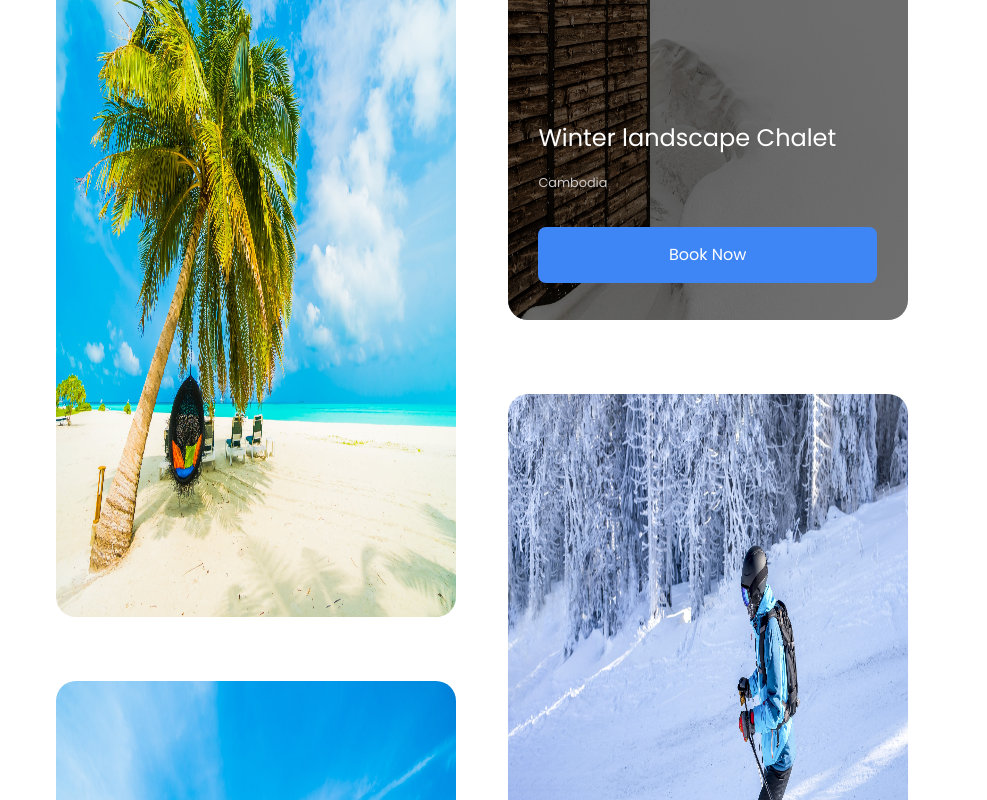
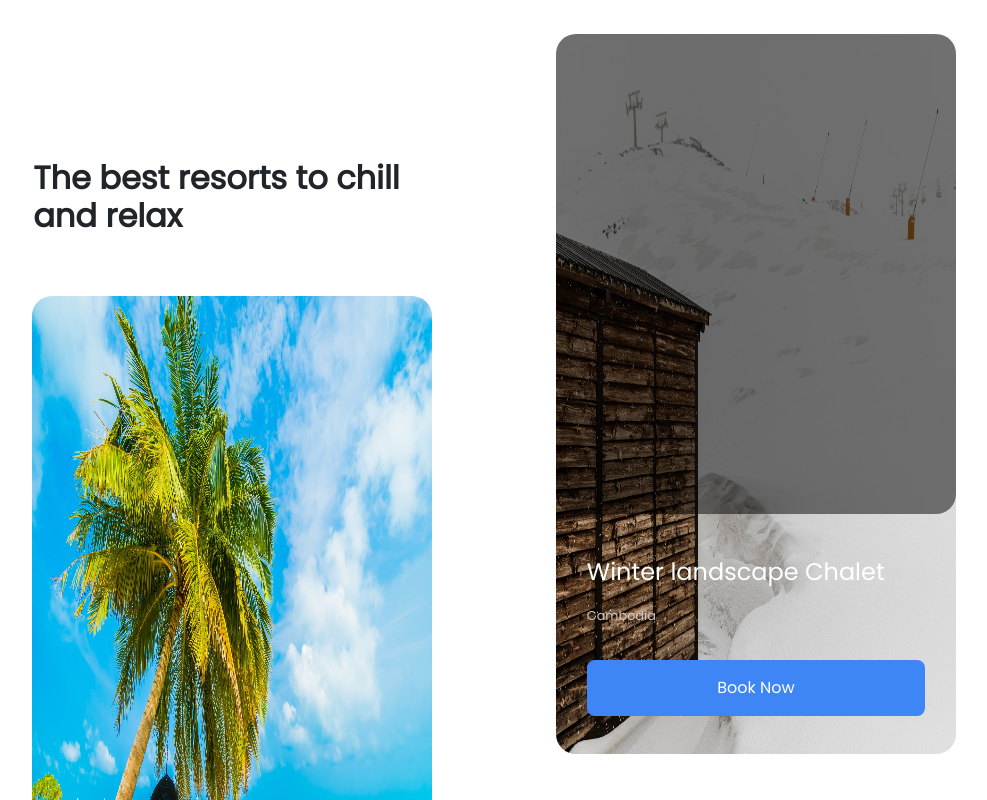
Before and after one commit to AJ-droi/Artic-Travels, a React (Create React App) app in the folder artic-app/: page / in a window 1280 px wide. Shown: the part 2900-3700 px from the top of the page, without its empty margins (146-1133 px from the left). Built offline with nearby package versions, Linux system fonts and the light colour scheme.

Commit message:
responsive adjustment

```diff
--- a/artic-app/src/Components/Footer.js
+++ b/artic-app/src/Components/Footer.js
@@ -20,7 +20,7 @@ const Footer = () => {
                 </div>
             </div>
 
-            <div className="footer-first-div2 col-lg-6 pt-4">
+            <div className="footer-first-div2 text-center col-lg-6 pt-4">
                 <div id="div1" >
                     <h4>COMPANY</h4>
                     <div className="pt-2">
--- a/artic-app/src/Components/Resort.js
+++ b/artic-app/src/Components/Resort.js
@@ -6,15 +6,15 @@ const Resort = () => {
       <h3>
         The best resorts to chill <br /> and relax
       </h3>
-      <div className="resort-img-container row">
-        <div id="resort-img1" className="col-lg-6 col-sm-12"></div>
-        <div id="resort-img2"  className="col-lg-6 col-sm-12">
+      <div className="resort-img-container row d-flex justify-content-around align-content-between">
+        <div id="resort-img1" className="col-lg-6 col-sm-12 "></div>
+        <div id="resort-img2"  className="col-lg-6 col-sm-12 ">
           <h4>Winter landscape Chalet</h4>
           <p>Cambodia</p>
           <button>Book Now</button>
         </div>
-        <div id="resort-img3"  className="col-lg-6 col-sm-12"></div>
-        <div id="resort-img4"  className="col-lg-6 col-sm-12"></div>
+        <div id="resort-img3"  className="col-lg-6 col-sm-12 pt-5 "></div>
+        <div id="resort-img4"  className="col-lg-6 col-sm-12 "></div>
       </div>
     </section>
   );
--- a/artic-app/src/Components/artic.css
+++ b/artic-app/src/Components/artic.css
@@ -261,9 +261,10 @@ nav li{
 
 /* RESORT SECTION */
 .resort-container{
-    height: 100vh;
+    height: auto;
     width: 80%;
-    margin: 10% 10%;
+    margin: 0% 10%;
+    padding: 15% 0% 0% 0%;
 }
 
 .resort-container h3{
@@ -273,16 +274,6 @@ nav li{
     padding-left: 5%;
 }
 
-.resort-img-container{
-    display: grid;
-    grid-template-columns: auto auto;
-    grid-template-rows: auto auto;
-    width: 100%;
-    height: 80vh;
-    justify-content: center;
-    row-gap: 10%;
-    column-gap: 5%;
-}
 
 #resort-img1,
 #resort-img2,
@@ -292,11 +283,11 @@ nav li{
     height: 90vh;
     background-size: 100% 100%;
     border-radius: 20px;
+    margin-top: 5%;
 }
 
 #resort-img1{
     background-image: url(./Images/beach-min.jpg);
-    margin-top: 9%;
 }
 
 #resort-img2{
@@ -353,12 +344,12 @@ nav li{
 
 #resort-img4{
     background-image: url(./Images/skier-min.jpg);
-    margin-top: -28%;
+    margin-top: -20%;
 }
 
 /* PASSES SECTION */
 .passes-container{
-    margin-top: 60%;
+    margin-top: 5%;
     background-image: url(./Images/female-snowboarder-min.jpg);
     background-repeat: no-repeat;
     background-size: cover;
@@ -416,10 +407,6 @@ nav li{
     padding-top: 4%;
 }
 
-/* .footer-first-div1{
-    display: grid;
-    align-content: space-evenly;
-} */
 
 .logo img{
     height: 6vh;
@@ -475,7 +462,7 @@ nav li{
 
 
 
-@media screen and (min-width: 100px)  and (max-width: 600px) {
+@media screen and (min-width: 100px)  and (max-width: 1200px) {
     .hero h3,
     .region-text h3{
         font-size: 1.5rem;
@@ -531,19 +518,18 @@ nav li{
 
     .resort-container{
         height:auto;
-        margin-bottom: 250%;
     }
 
     #resort-img1,
     #resort-img2,
     #resort-img3,
     #resort-img4{
-        margin: 0%;
+        margin-top: 20%;
         height: 60vh;
     }
 
     #resort-img2::before{
-        width: 21.4rem;
+        width: 17.5rem;
         height:60vh;
     }
 
@@ -563,11 +549,6 @@ nav li{
         font-size: 1.5rem;
     }
 
-    /* .footer-first-div2{
-        justify-content: space-between;
-        padding-top: 5%;
-    } */
-
 
     .footer-second h5{
         font-size: 0.8rem;
@@ -584,31 +565,22 @@ nav li{
 }
 
 
-@media screen and (min-width:768px) and (max-width:1024px) {
+@media screen and (min-width:768px) and (max-width:1400px) {
     .region{
-        margin-top: 200px;
+        position: relative;
+        margin-top: 30%;
         font-size: 80%;
     }
 
-    .resort-img-container{
-        position: relative;
-    }
-
-    .resort-container{
-        height:auto;
-        margin-bottom: 1200px;
-    }
-
-    #resort-img1,
-    #resort-img2,
-    #resort-img3,
-    #resort-img4{
-        margin: 0%;
-        height: 60vh;
-    }
 
     #resort-img2::before{
         width: 25rem;
         height:60vh;
     }
+
+    .passes-container::before{
+        height: 75vh;
+    }
+
+
 }
```
